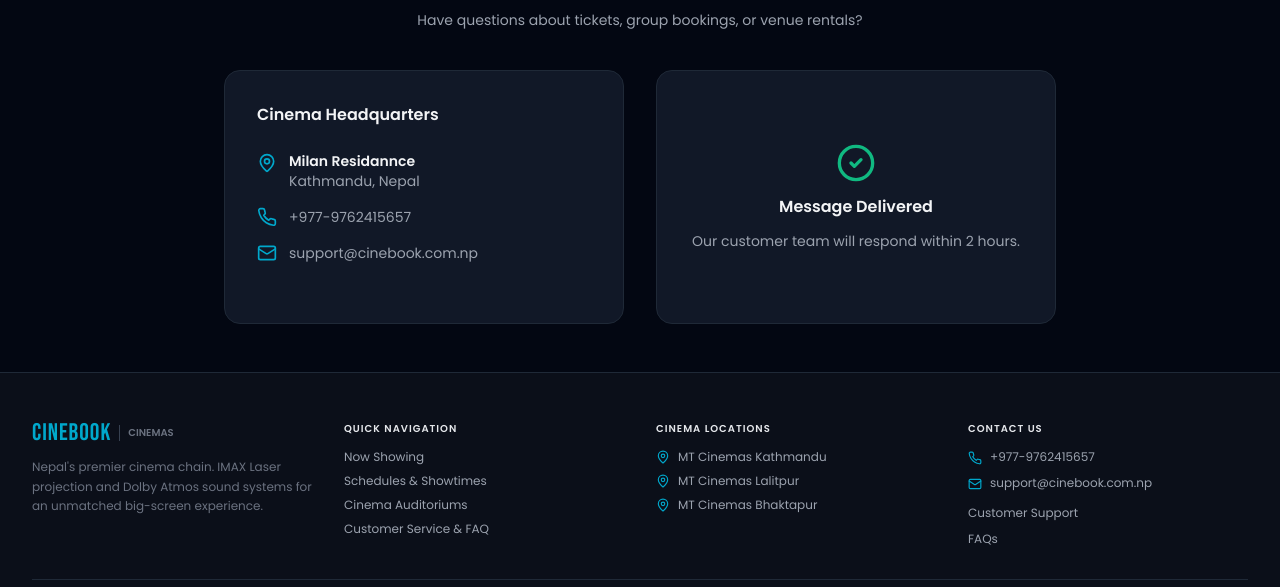
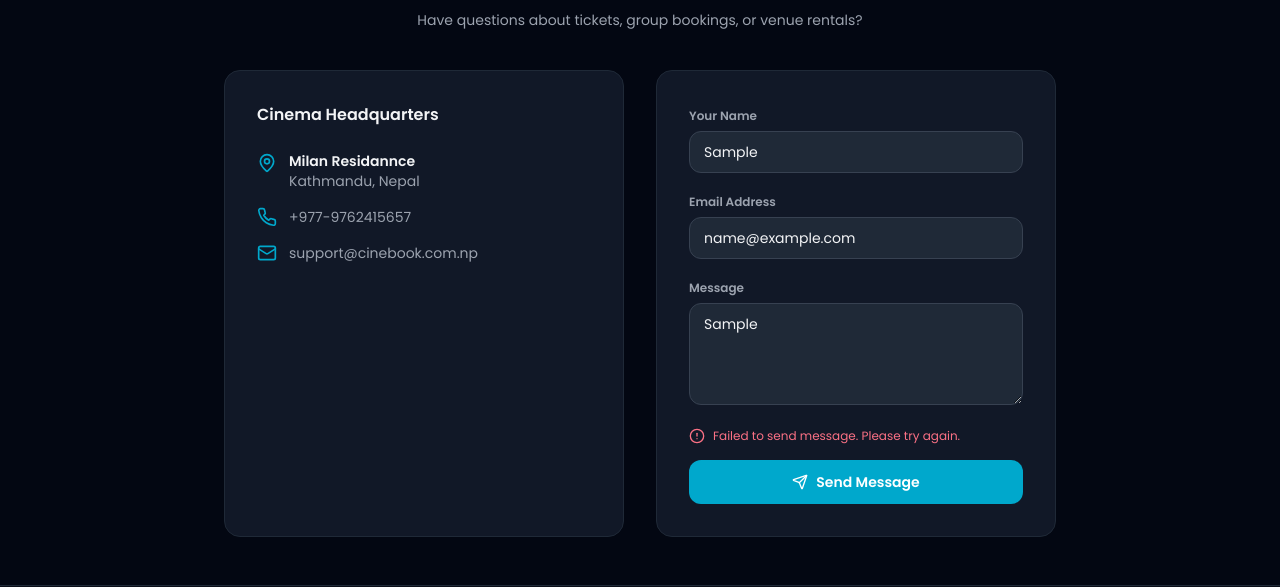
Before and after one commit to milanthapa1/cinebook-web, a React (Vite) app: page /contact in a window 1280 px wide. Both pictures are taken after typing "Sample", "name@example.com", "Sample" into the empty fields and a click on the button "Send Message". Shown: the part 198-785 px from the top of the page. Built offline with nearby package versions, Linux system fonts and the light colour scheme; no server answers.

Commit message:
feat: send contact form submissions to Google Sheets via Apps Script

```diff
--- a/src/pages/ContactPage.tsx
+++ b/src/pages/ContactPage.tsx
@@ -1,14 +1,53 @@
 import React, { useState } from 'react';
-import { Mail, Phone, MapPin, Send, CheckCircle2 } from 'lucide-react';
+import { Mail, Phone, MapPin, Send, CheckCircle2, AlertCircle, Loader2 } from 'lucide-react';
 
 const inputCls = 'w-full bg-gray-50 border border-gray-200 rounded-xl px-3.5 py-2.5 text-sm text-gray-900 placeholder:text-gray-400 focus:outline-none focus:border-[#00a8cc] transition-colors dark:bg-gray-800 dark:border-gray-700 dark:text-gray-100 dark:placeholder:text-gray-500';
 
+const CONTACT_FORM_URL = import.meta.env.VITE_CONTACT_FORM_URL as string | undefined;
+
+type Status = 'idle' | 'submitting' | 'success' | 'error';
+
 export const ContactPage: React.FC = () => {
-  const [submitted, setSubmitted] = useState(false);
+  const [status, setStatus] = useState<Status>('idle');
+  const [errorMsg, setErrorMsg] = useState('');
 
-  const handleSubmit = (e: React.FormEvent) => {
+  const handleSubmit = async (e: React.FormEvent<HTMLFormElement>) => {
     e.preventDefault();
-    setSubmitted(true);
+
+    if (!CONTACT_FORM_URL) {
+      setErrorMsg('Contact form is not configured. Please try again later.');
+      setStatus('error');
+      return;
+    }
+
+    const form = e.currentTarget;
+    const formData = new FormData(form);
+    const name = (formData.get('name') as string).trim();
+    const email = (formData.get('email') as string).trim();
+    const message = (formData.get('message') as string).trim();
+
+    setStatus('submitting');
+
+    try {
+      const res = await fetch(CONTACT_FORM_URL, {
+        method: 'POST',
+        mode: 'no-cors',
+        headers: { 'Content-Type': 'application/json' },
+        body: JSON.stringify({
+          name,
+          email,
+          message,
+          timestamp: new Date().toISOString(),
+        }),
+      });
+
+      // mode: 'no-cors' always returns opaque response, so treat any response as success
+      setStatus('success');
+      form.reset();
+    } catch {
+      setErrorMsg('Failed to send message. Please try again.');
+      setStatus('error');
+    }
   };
 
   return (
@@ -44,7 +83,7 @@ export const ContactPage: React.FC = () => {
 
         {/* Contact Form */}
         <div className="bg-white p-6 sm:p-8 rounded-2xl border border-gray-200 dark:bg-gray-900 dark:border-gray-800">
-          {submitted ? (
+          {status === 'success' ? (
             <div className="text-center py-10 space-y-3">
               <CheckCircle2 className="w-10 h-10 text-emerald-500 mx-auto" />
               <h4 className="text-base font-semibold text-gray-900 dark:text-gray-100">Message Delivered</h4>
@@ -54,21 +93,35 @@ export const ContactPage: React.FC = () => {
             <form onSubmit={handleSubmit} className="space-y-4">
               <div className="space-y-1">
                 <label className="text-xs font-semibold text-gray-600 dark:text-gray-400">Your Name</label>
-                <input type="text" required placeholder="your name" className={inputCls} />
+                <input type="text" name="name" required placeholder="your name" className={inputCls} />
               </div>
               <div className="space-y-1">
                 <label className="text-xs font-semibold text-gray-600 dark:text-gray-400">Email Address</label>
-                <input type="email" required placeholder="user@example.com" className={inputCls} />
+                <input type="email" name="email" required placeholder="user@example.com" className={inputCls} />
               </div>
               <div className="space-y-1">
                 <label className="text-xs font-semibold text-gray-600 dark:text-gray-400">Message</label>
-                <textarea rows={4} required placeholder="How can we assist your cinema booking experience?" className={inputCls} />
+                <textarea name="message" rows={4} required placeholder="How can we assist your cinema booking experience?" className={inputCls} />
               </div>
+
+              {status === 'error' && (
+                <div className="flex items-center gap-2 text-xs text-rose-600 dark:text-rose-400">
+                  <AlertCircle className="w-4 h-4 shrink-0" />
+                  {errorMsg}
+                </div>
+              )}
+
               <button
                 type="submit"
-                className="w-full py-3 rounded-xl bg-[#00a8cc] hover:bg-[#0096c7] text-white font-semibold text-sm transition-all flex items-center justify-center gap-2 active:scale-95"
+                disabled={status === 'submitting'}
+                className="w-full py-3 rounded-xl bg-[#00a8cc] hover:bg-[#0096c7] text-white font-semibold text-sm transition-all flex items-center justify-center gap-2 active:scale-95 disabled:opacity-60 disabled:cursor-not-allowed"
               >
-                <Send className="w-4 h-4" /> Send Message
+                {status === 'submitting' ? (
+                  <Loader2 className="w-4 h-4 animate-spin" />
+                ) : (
+                  <Send className="w-4 h-4" />
+                )}
+                {status === 'submitting' ? 'Sending...' : 'Send Message'}
               </button>
             </form>
           )}
```
Also changed, not shown: 1 other file (tests, documents, lock files or other folders).
